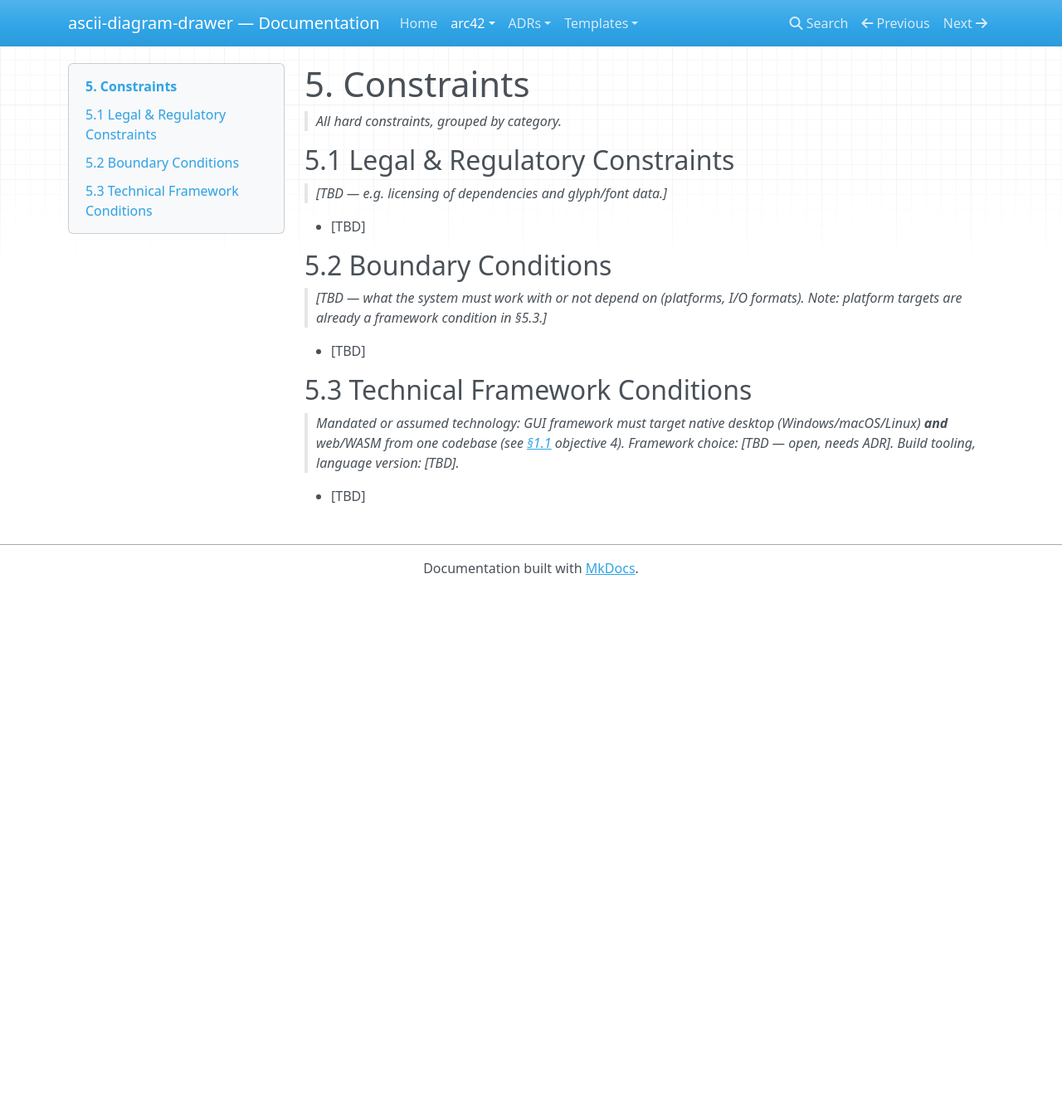
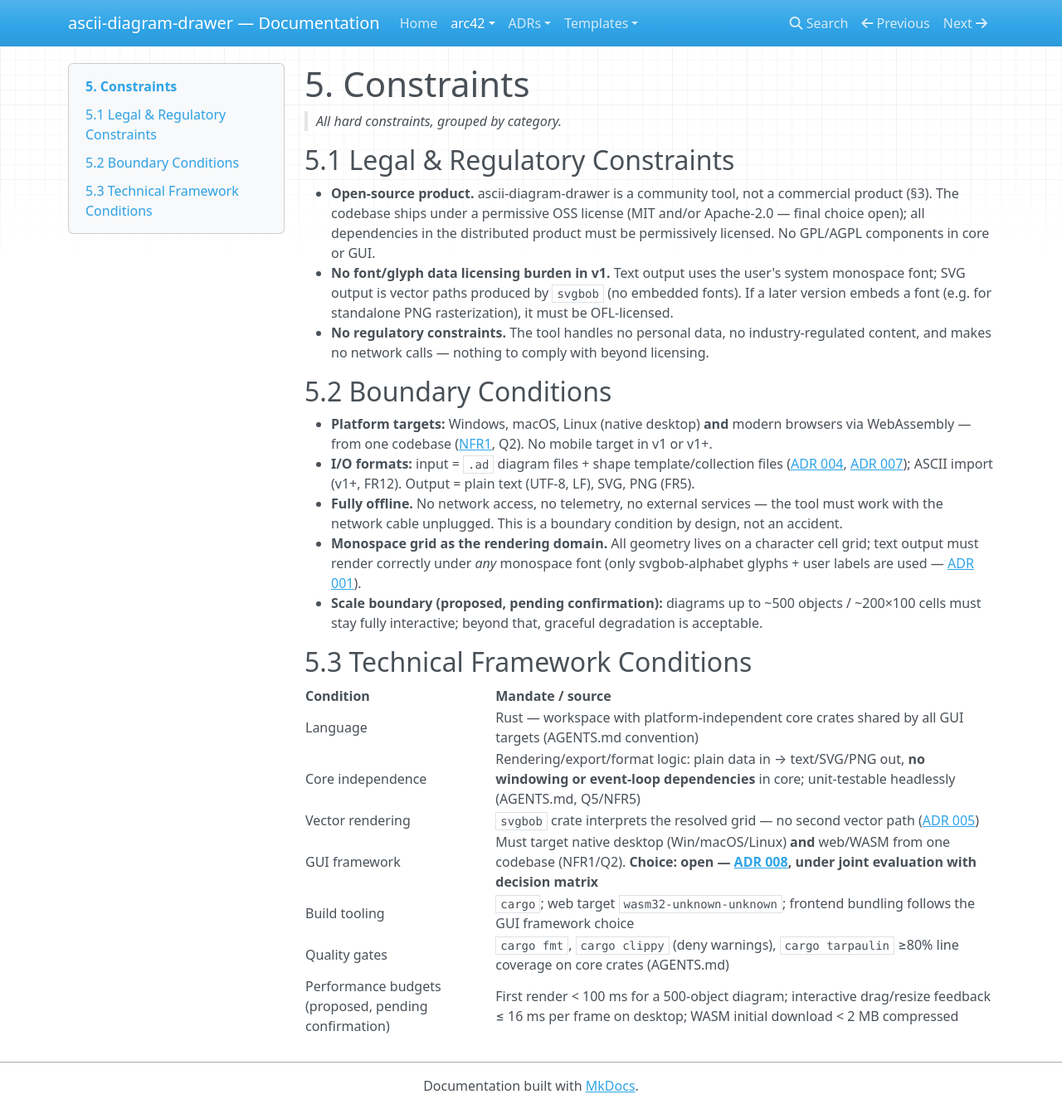
Before and after one commit to Reto411/ascii-diagram-drawer, an MkDocs documentation site: the page built from doc/arc42/05-constraints.md, in a window 1280 px wide and 1337 px high. Shown: the whole window at 83% size. Built offline with MkDocs 1.6.1, drawn with Linux system fonts in a browser that asks for light colours; nearby versions of some CDN libraries.

Commit message:
Draft arc42 §5 Constraints; open ADR 008 GUI framework evaluation
- §5: legal (permissive OSS, no font licensing in v1), boundary
  (platforms, offline, .ad I/O, monospace grid, scale limit proposed),
  framework conditions table — performance budgets marked proposed/pending
- ADR 008 opened for JOINT evaluation (no decision): candidate evidence
  from 2026-10-18 research (egui/eframe, Slint, Dioxus, iced, Tauri+
  SvelteKit), weighted decision matrix with provisional scores, flagged
  cells to verify, proposed next steps (weights review, spike, record)
- tracker, mkdocs nav, AGENTS.md tech stack point at ADR 008

```diff
--- a/doc/arc42/05-constraints.md
+++ b/doc/arc42/05-constraints.md
@@ -12,18 +12,26 @@ updated: 2026-10-18
 
 ## 5.1 Legal & Regulatory Constraints
 
-> *[TBD — e.g. licensing of dependencies and glyph/font data.]*
-
-- [TBD]
+- **Open-source product.** ascii-diagram-drawer is a community tool, not a commercial product (§3). The codebase ships under a permissive OSS license (MIT and/or Apache-2.0 — final choice open); all dependencies in the distributed product must be permissively licensed. No GPL/AGPL components in core or GUI.
+- **No font/glyph data licensing burden in v1.** Text output uses the user's system monospace font; SVG output is vector paths produced by `svgbob` (no embedded fonts). If a later version embeds a font (e.g. for standalone PNG rasterization), it must be OFL-licensed.
+- **No regulatory constraints.** The tool handles no personal data, no industry-regulated content, and makes no network calls — nothing to comply with beyond licensing.
 
 ## 5.2 Boundary Conditions
 
-> *[TBD — what the system must work with or not depend on (platforms, I/O formats). Note: platform targets are already a framework condition in §5.3.]*
-
-- [TBD]
+- **Platform targets:** Windows, macOS, Linux (native desktop) **and** modern browsers via WebAssembly — from one codebase ([NFR1](14-important-requirements.md), Q2). No mobile target in v1 or v1+.
+- **I/O formats:** input = `.ad` diagram files + shape template/collection files ([ADR 004](../adr/004-diagram-file-format.md), [ADR 007](../adr/007-user-defined-diagram-objects.md)); ASCII import (v1+, FR12). Output = plain text (UTF-8, LF), SVG, PNG (FR5).
+- **Fully offline.** No network access, no telemetry, no external services — the tool must work with the network cable unplugged. This is a boundary condition by design, not an accident.
+- **Monospace grid as the rendering domain.** All geometry lives on a character cell grid; text output must render correctly under *any* monospace font (only svgbob-alphabet glyphs + user labels are used — [ADR 001](../adr/001-glyph-resolution-alphabet.md)).
+- **Scale boundary (proposed, pending confirmation):** diagrams up to ~500 objects / ~200×100 cells must stay fully interactive; beyond that, graceful degradation is acceptable.
 
 ## 5.3 Technical Framework Conditions
 
-> *Mandated or assumed technology: GUI framework must target native desktop (Windows/macOS/Linux) **and** web/WASM from one codebase (see [§1.1](01-introduction-and-context.md#11-objectives) objective 4). Framework choice: [TBD — open, needs ADR]. Build tooling, language version: [TBD].*
-
-- [TBD]
+| Condition | Mandate / source |
+|---|---|
+| Language | Rust — workspace with platform-independent core crates shared by all GUI targets (AGENTS.md convention) |
+| Core independence | Rendering/export/format logic: plain data in → text/SVG/PNG out, **no windowing or event-loop dependencies** in core; unit-testable headlessly (AGENTS.md, Q5/NFR5) |
+| Vector rendering | `svgbob` crate interprets the resolved grid — no second vector path ([ADR 005](../adr/005-use-svgbob-as-vector-renderer.md)) |
+| GUI framework | Must target native desktop (Win/macOS/Linux) **and** web/WASM from one codebase (NFR1/Q2). **Choice: open — [ADR 008](../adr/008-gui-framework-choice.md), under joint evaluation with decision matrix** |
+| Build tooling | `cargo`; web target `wasm32-unknown-unknown`; frontend bundling follows the GUI framework choice |
+| Quality gates | `cargo fmt`, `cargo clippy` (deny warnings), `cargo tarpaulin` ≥80% line coverage on core crates (AGENTS.md) |
+| Performance budgets (proposed, pending confirmation) | First render < 100 ms for a 500-object diagram; interactive drag/resize feedback ≤ 16 ms per frame on desktop; WASM initial download < 2 MB compressed |
--- a/mkdocs.yml
+++ b/mkdocs.yml
@@ -30,6 +30,7 @@ nav:
       - "004 Plain-text diagram file format": adr/004-diagram-file-format.md
       - "005 Use svgbob as the vector renderer": adr/005-use-svgbob-as-vector-renderer.md
       - "007 User-defined diagram objects and collections": adr/007-user-defined-diagram-objects.md
+      - "008 GUI framework choice (under evaluation)": adr/008-gui-framework-choice.md
   - Templates:
       - Concept template: templates/concept.md
       - ADR template: templates/adr.md
```
Also changed, not shown: AGENTS.md (+3 -3 lines), doc/adr/008-gui-framework-choice.md (added, +76 -0 lines), doc/arc42/overview.md (+1 -1 lines).
